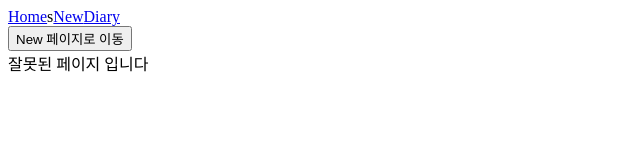
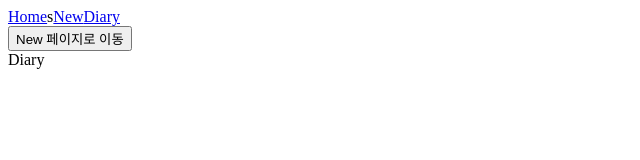
Before and after one commit to clyde-yoon/-Emotional-diary, a React (Vite) app: page /diary/1 in a window 1280 px wide. Shown: the top 160 px of the page, without its empty margins (0-640 px from the left). Built offline with nearby package versions, Linux system fonts and the light colour scheme.

Commit message:
동적경로 생성하기

```diff
--- a/src/App.jsx
+++ b/src/App.jsx
@@ -22,7 +22,7 @@ function App() {
     <Routes>
       <Route path='/' element={<Home/>}/>
       <Route path='/new' element={<New/>}/>
-      <Route path='/diary' element={<Diary/>}/>
+      <Route path='/diary/:id' element={<Diary/>}/>
       <Route path='*' element={<NotFound/>}/>
     </Routes>
     </>
--- a/src/pages/Diary.jsx
+++ b/src/pages/Diary.jsx
@@ -1,4 +1,8 @@
+import { useParams } from "react-router-dom";
+
 const Diary=()=>{
+const params = useParams()
+
     return <div>Diary</div>
 }
 export default Diary;
```
